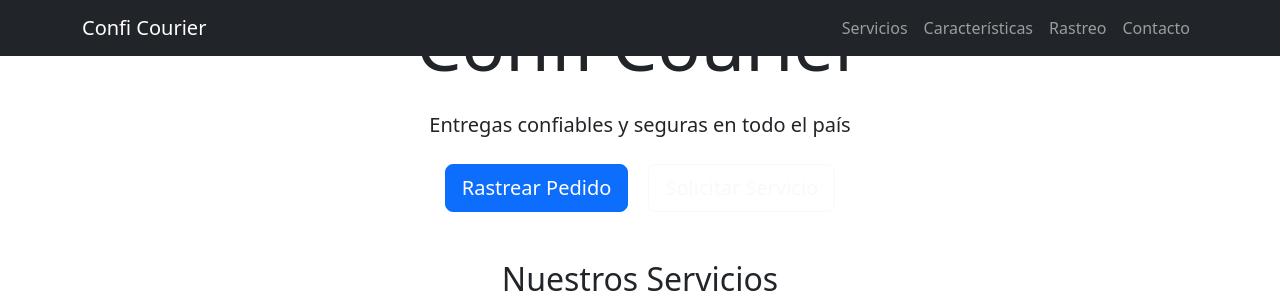
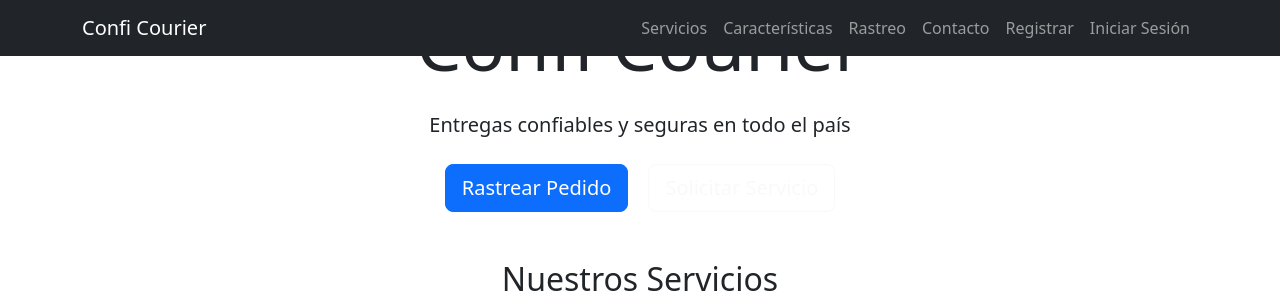
Before and after one commit to walter-garay/reparto-b2b, a PHP site: page / in a window 1280 px wide. Shown: the top 300 px of the page. Run offline with PHP 8.4, Linux system fonts and the light colour scheme.

Commit message:
se agregaron los botones para inici de sesion y registro

```diff
--- a/index.php
+++ b/index.php
@@ -34,6 +34,12 @@
                     </li>
                     <li class="nav-item">
                         <a class="nav-link" href="#contacto">Contacto</a>
+                    </li>
+                    <li class="nav-item">
+                        <a class="nav-link" href="#registrar">Registrar</a>
+                    </li>
+                    <li class="nav-item">
+                        <a class="nav-link" href="#iniciar_sesion">Iniciar Sesión</a>
                     </li>
                 </ul>
             </div>
```
